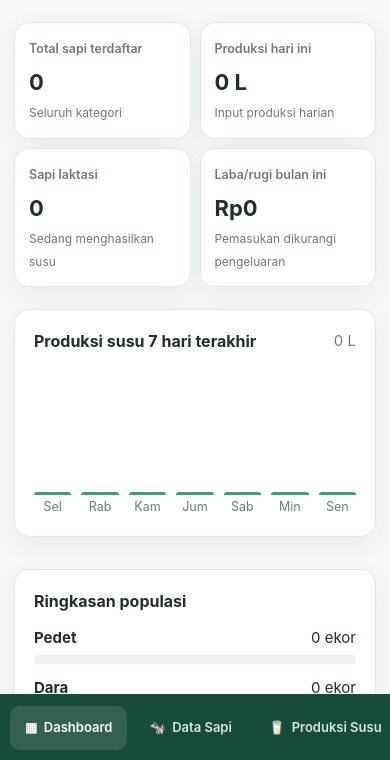
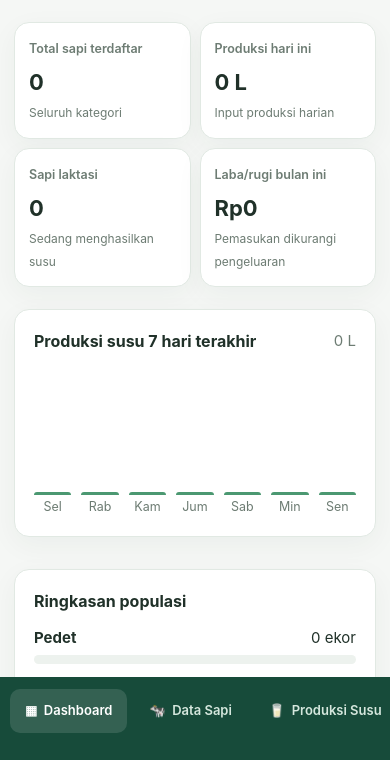
Before and after one commit to indrahermw/Farmmilk-peternakan, a plain HTML site: page index.html in a window 390 px wide. Shown: the part 82-842 px from the top of the page. Drawn offline with Linux system fonts and the light colour scheme.

Commit message:
Update index.html

```diff
--- a/index.html
+++ b/index.html
@@ -11,7 +11,7 @@
 @media(max-width:680px){.side{width:100%;
 height:auto;
 inset:auto 0 0;
-padding:8px 8px calc(8px + env(safe-area-inset-bottom));
+padding:8px 8px calc(25px + env(safe-area-inset-bottom));
 display:block;
 }
 .brand,.sidefoot{display:none}
```
